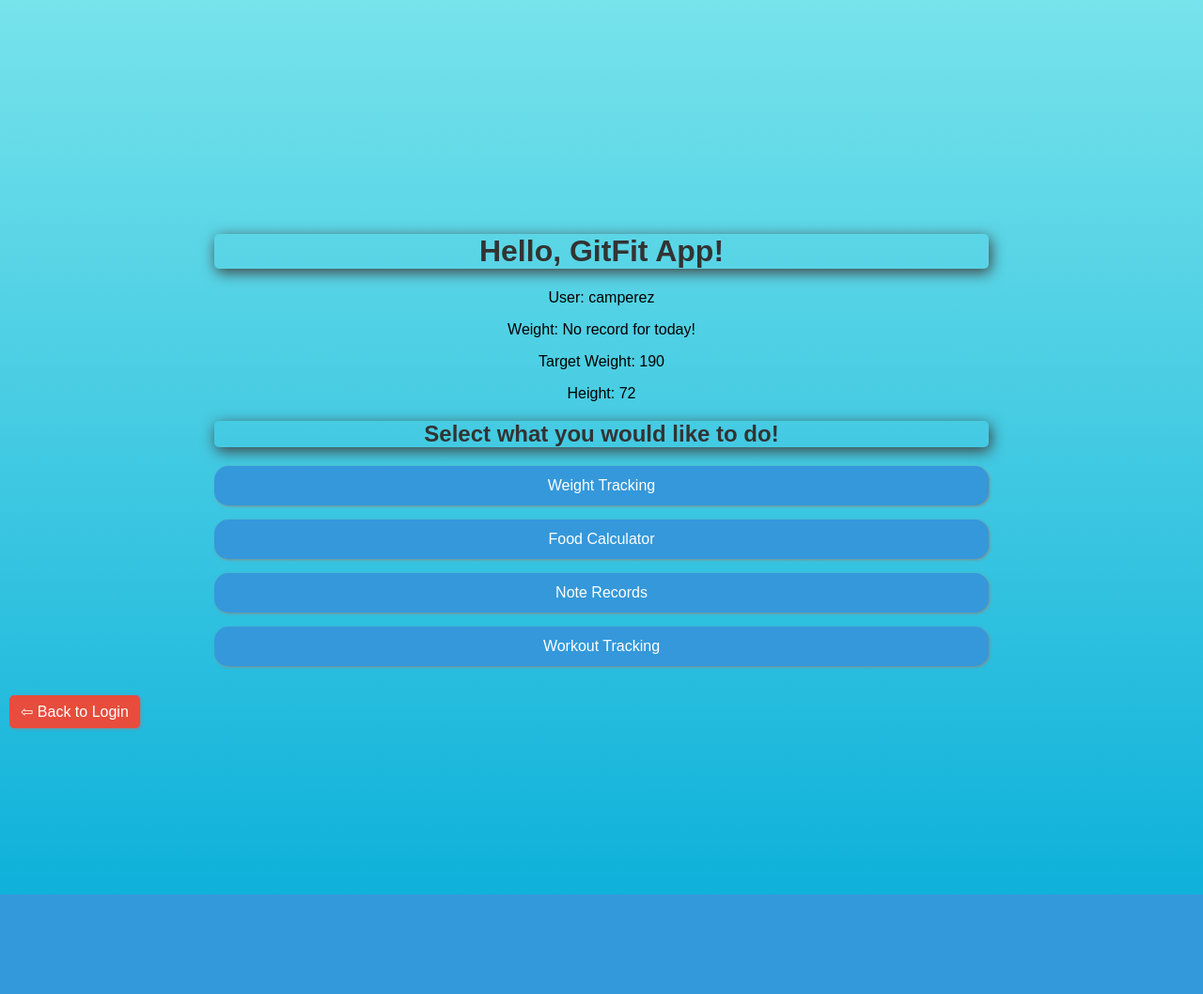
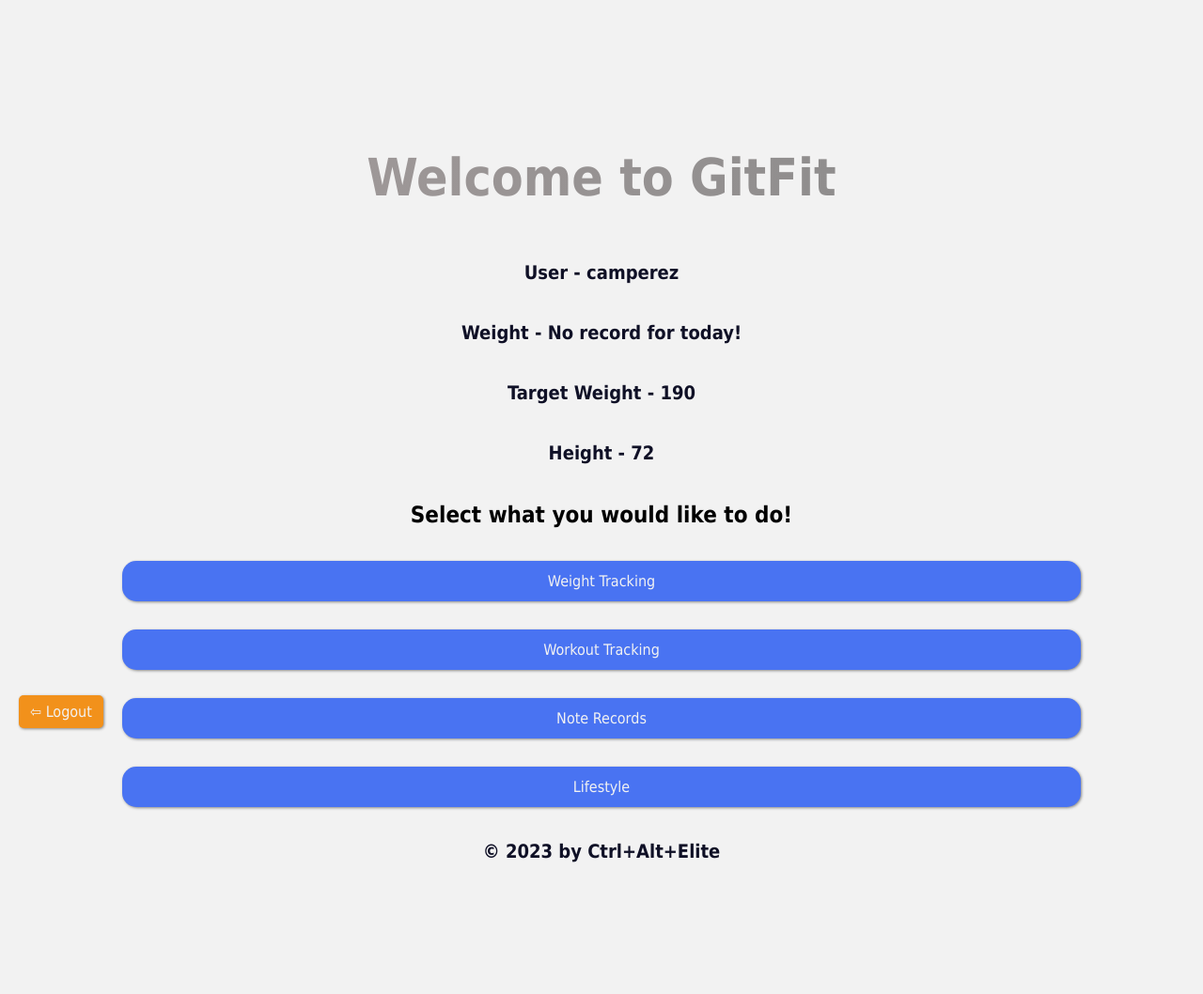
Before and after one commit to Trevasaures/gitfit, a PHP site: page / in a window 1280 px wide. Shown: the whole page at 94% size. Before the commit the page ends 952 px from the top, so only its background shows below. Run offline with PHP 8.4, Linux system fonts and the light colour scheme; a user stored in the database is signed in; data comes from the database, SQL or seed files in the repository; both versions use the stored data as it was after the commit.

Commit message:
added to food.php and updated the styling

```diff
--- a/css/styles.css
+++ b/css/styles.css
@@ -1,38 +1,50 @@
 /* Styling for the main body elements */
 body {
-    background: linear-gradient(to bottom, #77e3eb, #0eb1da);
-    font-family: Arial, sans-serif;
+    background-color: #f2f2f2;
+    font-family: "Tahoma", sans-serif;
     text-align: center;
-    margin: 128px;
+    margin: 20px;
     padding: 100px;
+    min-height: 100vh;
+    display: flex;
+    flex-direction: column;
 }
 
 
-/* Styling for main header 1 and 2 */
-h1, h2 {
-    color: #333;
-    border-radius: 5px;
-    box-shadow: 2px 4px 15px #414040;
+/* Styling for main header 1 */
+h1{
+    font-size: 55px;
+    font-weight: 600;
+    background-image: linear-gradient(to left, #888888, #a59d9d);
+    color: transparent;
+    background-clip: text;
+
 }
+
 a {
-    display: block;
-    margin: 15px 0;
+    display: inline-block;
+    margin: 15px 10px;
     padding: 12px;
-    background-color: #3498db;
-    color: #fff;
+    background-color: #4973f2;
+    color: #f2f2f2;
     text-decoration: none;
     border-radius: 15px;
     transition: background-color 0.3s;
     /* Some box shadow razzle dazzle */
     box-shadow: 1px 1px 3px #888888;
 }
+
+a:hover {
+    background-color: #1b2040;
+}
+
 /* Styling for the back button */
 .back-button {
     position: fixed;
     bottom: 10px;
     left: 10px;
-    background-color: #e74c3c;
-    color: #fff;
+    background-color: #f2911b;
+    color: #f2f2f2;
     padding: 8px 12px;
     text-decoration: none;
     border-radius: 5px;
@@ -42,28 +54,120 @@ a {
 
 /* Hover effect for the back button */
 .back-button:hover {
-    background-color: #c0392b;
+    background-color: #1b2040;
 }
 
 form {
     margin: 20px auto;
     padding: 20px;
-    background-color: white;
+    background-color: #f2f2f2;
     border-radius: 8px;
-    box-shadow: 0 2px 4px rgba(0, 0, 0, 0.1);
+    box-shadow: 0 2px 4px #888888(0, 0, 0, 0.1);
 }
+
 form {
+    display:flex;
+    -webkit-flex-direction:column;
+    flex-direction:column;
+    -webkit-align-items:center;
+    align-items:center;
     margin: 20px auto;
     padding: 20px;
-    background-color: white;
-    border-radius: 8px;
-    box-shadow: 0 2px 4px rgba(0, 0, 0, 0.1);
 }
+
 button {
     padding: 10px 20px;
-    background-color: #007bff;
-    color: white;
+    background-color: #f2911b;
+    color: #f2f2f2;
     border: none;
     border-radius: 4px;
     cursor: pointer;
 }
+
+button:hover {
+    background-color: #1b2040;
+}
+
+
+p {
+    margin: 20px;
+    padding: 0;
+    color: #0f1026;
+    font-size: 20px;
+    font-weight: 600;
+    text-align: center;
+}
+
+table{
+    display:inline;
+    border: 1px solid #0f1026;
+    margin: 20px auto;
+    padding: 15px;
+    background-color: #f2911b;
+    border-radius: 8px;
+    color: #0f1026;
+    text-indent: 20px;
+    text-align: left;
+}
+
+footer {
+    margin-top: auto;
+}
+
+iframe{
+    margin: 20px auto;
+    padding: 15px;
+    background-color: #f2911b;
+    border-radius: 8px;
+}
+
+.header-container{
+    display: flex;
+    flex-wrap: wrap;
+    justify-content: space-between;
+    align-items: center;
+}
+
+
+ul.recipe-list {
+    list-style-type: none;
+    padding: 0;
+}
+
+/* Add specific styling for recipe links */
+ul.recipe-list a{
+    display:inline-block;
+    margin: 15px 10px;
+    padding: 10px;
+    background-color: #f2f2f2;
+    color: #0f1026;
+    box-shadow: none;
+    outline: none;
+    transition: background-color 0.3s;
+    border: none;
+}
+
+ ul.recipe-list a:hover {
+    background-color: #f2911b;
+}
+
+ul.supplement-list{
+    list-style-type: none;
+    padding: 0;
+}
+
+ul.supplement-list a{
+    display:inline-flex;
+    margin: 15px 10px;
+    padding: 10px;
+    background-color: #f2f2f2;
+    color: #0f1026;
+    box-shadow: none;
+    outline: none;
+    transition: background-color 0.3s;
+    border: none;
+}
+
+ul.supplement-list a:hover {
+    background-color: #f2911b;
+}
--- a/index.php
+++ b/index.php
@@ -38,12 +38,12 @@ $currentWeight = $latestWeight ? $latestWeight['weight'] : 'No record for today!
 </head>
 <body>
     <!-- Main header for applicaiton -->
-    <h1>Hello, GitFit App!</h1>
+    <h1>Welcome to GitFit</h1>
     <!-- Display user stats, progress, and other general information here -->
-    <p>User: <?php echo htmlspecialchars($userData['username']); ?></p> <!-- htmlspecialchars() converts special characters to HTML entities -->
-    <p>Weight: <?php echo htmlspecialchars($currentWeight); ?></p>
-    <p>Target Weight: <?php echo htmlspecialchars($userData['target_weight']); ?></p>
-    <p>Height: <?php echo htmlspecialchars($userData['height_inches']); ?></p>
+    <p>User - <?php echo htmlspecialchars($userData['username']); ?></p> <!-- htmlspecialchars() converts special characters to HTML entities -->
+    <p>Weight - <?php echo htmlspecialchars($currentWeight); ?></p>
+    <p>Target Weight - <?php echo htmlspecialchars($userData['target_weight']); ?></p>
+    <p>Height - <?php echo htmlspecialchars($userData['height_inches']); ?></p>
 
 
     <!-- Secondary smaller header for application -->
@@ -51,11 +51,18 @@ $currentWeight = $latestWeight ? $latestWeight['weight'] : 'No record for today!
 
     <!-- Navigation links to other sections -->
     <a href="weight.php">Weight Tracking</a>
-    <a href="food.php">Food Calculator</a>
+    <a href="workouts.php">Workout Tracking</a>
     <a href="notes.php">Note Records</a>
-    <a href="workouts.php">Workout Tracking</a>
+    <a href="food.php">Lifestyle</a>
+
 
     <!-- Back button -->
-    <a href="login.php" class="back-button">&#8678; Back to Login</a>
+    <a href="login.php" class="back-button">&#8678; Logout</a>
+
+    <!-- Footer -->
+    <footer>
+        <p>&copy; 2023 by Ctrl+Alt+Elite</p>
+    </footer>
+
 </body>
 </html>
--- a/register.php
+++ b/register.php
@@ -102,5 +102,11 @@ if ($_SERVER["REQUEST_METHOD"] == "POST") {
         <div class="login-link">
             <a href="login.php" class="button">Already have an account? Login</a>
         </div>
+
+         <!-- Footer -->
+    <footer>
+        <p>&copy; 2023 by Ctrl+Alt+Elite</p>
+    </footer>
+
     </body>
 </html>
```
Also changed, not shown: food.php (+58 -0 lines), login.php (+8 -2 lines), notes.php (+27 -7 lines), user.sql (+56 -10 lines), weight.php (+11 -2 lines), workouts.php (+10 -3 lines).
